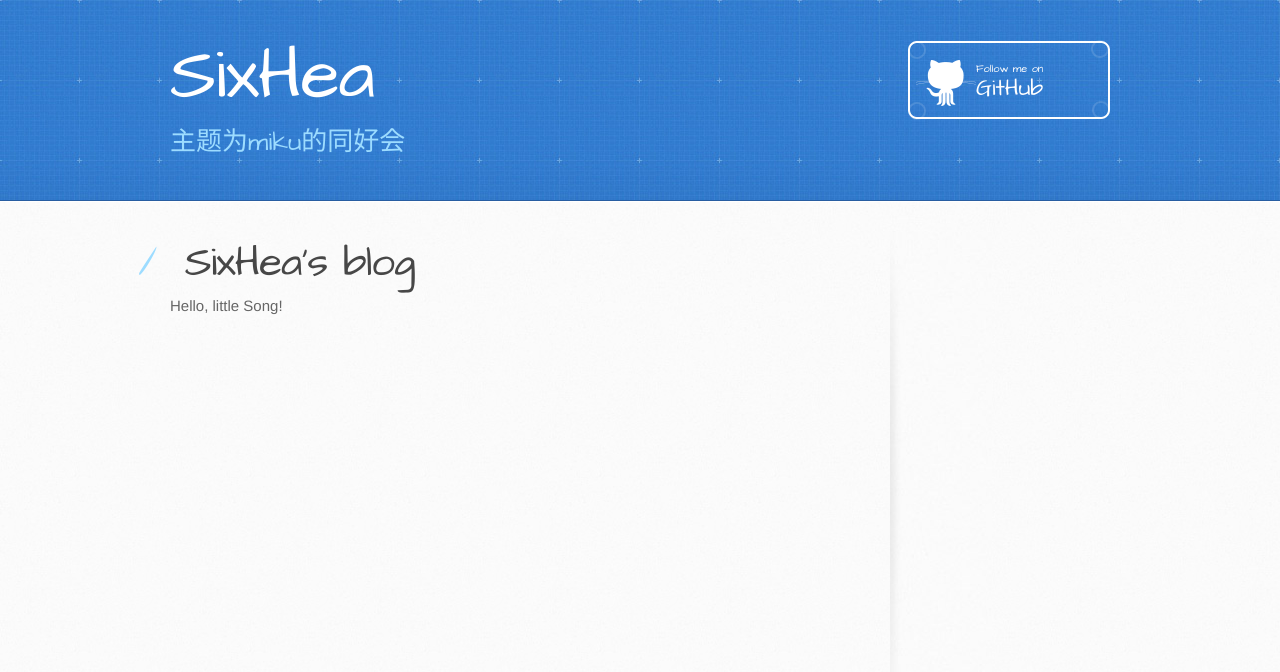
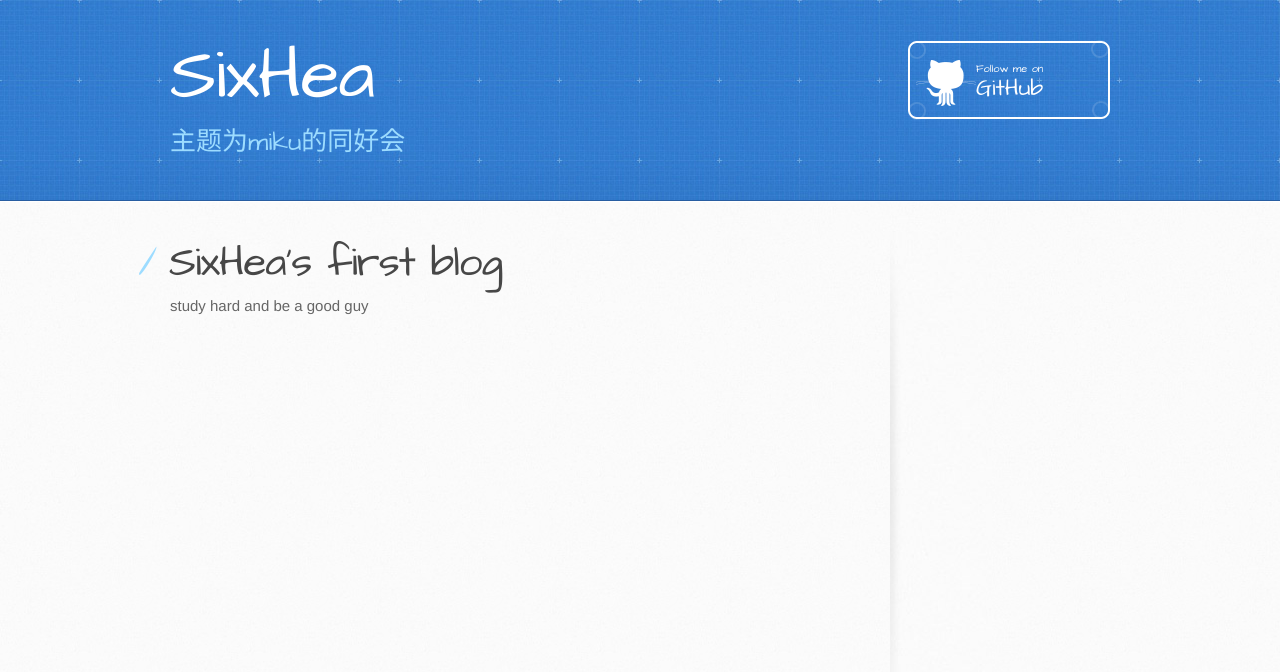
Before and after one commit to SixHea/GalgameHouse, a plain HTML site: page index.html in a window 1280 px wide. Drawn offline with Linux system fonts and the light colour scheme.

Commit message:
first blog

```diff
--- a/index.html
+++ b/index.html
@@ -28,14 +28,10 @@
     <div id="content-wrapper">
       <div class="inner clearfix">
         <section id="main-content">
-          <h1>
-            <a id="sixheas-blog" class="anchor" href="#sixheas-blog" aria-hidden="true"><span aria-hidden="true" class="octicon octicon-link"></span></a>SixHea's blog</h1>
-
-            <p>Hello, little Song!</p>
+          <h1><a id="sixheas-blog" class="anchor" href="#sixheas-blog" aria-hidden="true"><span aria-hidden="true" class="octicon octicon-link"></span></a>SixHea's first blog</h1>
+          <p>study hard and be a good guy</p>
         </section>
-
-        <aside id="sidebar">
-        </aside>
+        <aside id="sidebar"></aside>
       </div>
     </div>
   </body>
```
